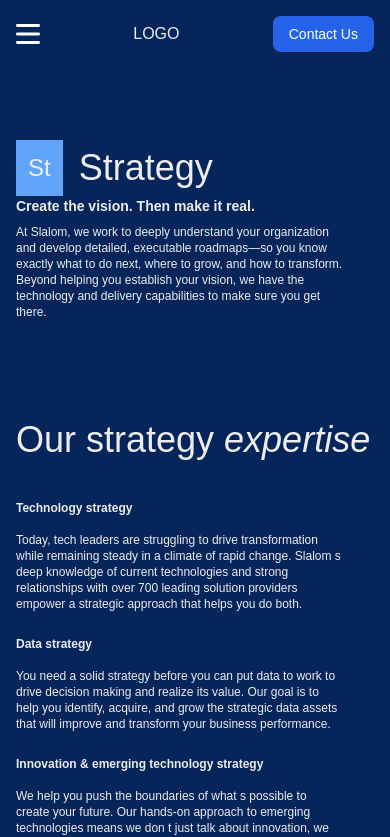
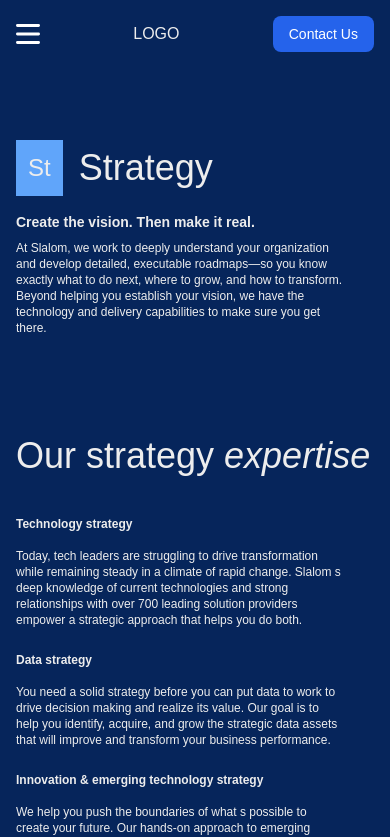
Before and after one commit to ppdr2002/bluecorp.website.github.io, a Next.js app: page /strategy in a window 390 px wide. Shown: the top 837 px of the page. Built offline with nearby package versions, Linux system fonts and the light colour scheme.

Commit message:
update-space-in-footer-and-stratergy-page

```diff
--- a/app/components/Footer.tsx
+++ b/app/components/Footer.tsx
@@ -7,7 +7,7 @@ export default function Footer() {
             {/* FOOTER */}
             <footer className="lg:px-14 md:px-6 px-4 py-8">
                 <div className="flex flex-wrap items-start md:gap-24 gap-4">
-                    <div className="py-5 flex flex-col gap-8 lg:w-[700px] md:w-[350px] w-full">
+                    <div className="py-5 flex flex-col gap-8 lg:w-[650px] md:w-[350px] w-full">
                         <h1 className="text-3xl">bluecorp software</h1>
                         <p className="lg:pr-[280px] md:pr-5">Lets make it happen! Whether it s an app, website, branding, or SEO, we are here to bring your ideas to life and help you reach the next level.</p>
                         <button className="px-6 py-2 w-fit bg-blue-700 rounded-full">start a project</button>
@@ -36,7 +36,7 @@ export default function Footer() {
                                 <Link href={"/#"} className="hover:underline"><li>All</li></Link>
                             </ul>
                     </div>
-                    <div className="py-5 flex flex-col gap-8 lg:w-[200px] md:w-[300px] w-full">
+                    <div className="py-5 flex flex-col gap-8 lg:w-[250px] md:w-[300px] w-full">
                         <div className="flex flex-col gap-4">
                             <h1 className="font-bold">Contact</h1>
                             <div className="flex flex-col gap-2 text-sm">
--- a/app/strategy/page.tsx
+++ b/app/strategy/page.tsx
@@ -6,7 +6,7 @@ export default function StrategyPage() {
 
             {/* Layout 1 */}
             {/* SECTION 1 */}
-            <div className="grid md:gap-12 lg:grid-cols-2 grid-cols-1 items-start py-10">
+            <div className="grid md:gap-12 lg:grid-cols-2 grid-cols-1 items-start py-10 gap-4">
                 <div className="flex items-center gap-4">
                     <div className="md:p-6 p-3 bg-blue-400">
                         <h1 className="md:text-4xl text-2xl">St</h1>
```
